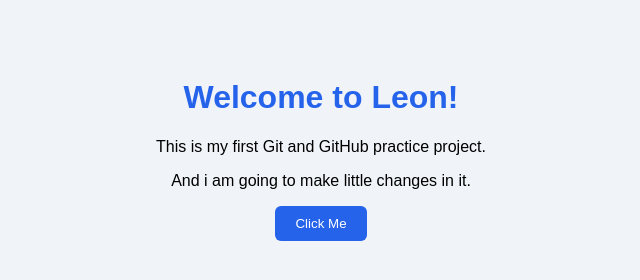
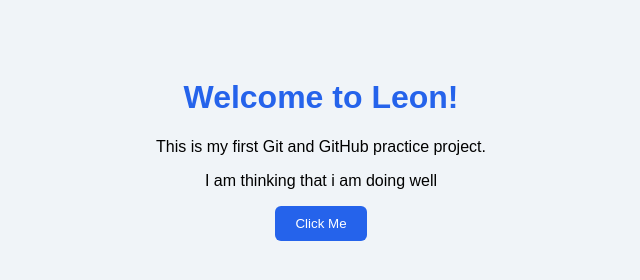
Before and after one commit to FarooqAhmed-1010/Leon, a plain HTML site: page index.html in a window 1280 px wide. Shown: the whole page, without its empty margins (319-959 px from the left). Drawn offline with Linux system fonts and the light colour scheme.

Commit message:
Update paragraphs

```diff
--- a/index.html
+++ b/index.html
@@ -10,7 +10,7 @@
 <body>
     <h1>Welcome to Leon!</h1>
     <p>This is my first Git and GitHub practice project.</p>
-    <p>And i am going to make little changes in it.</p>
+    <p> I am thinking that i am doing well</p>
 
     <button id="helloButton">Click Me</button>
     <p id="message"></p>
```
